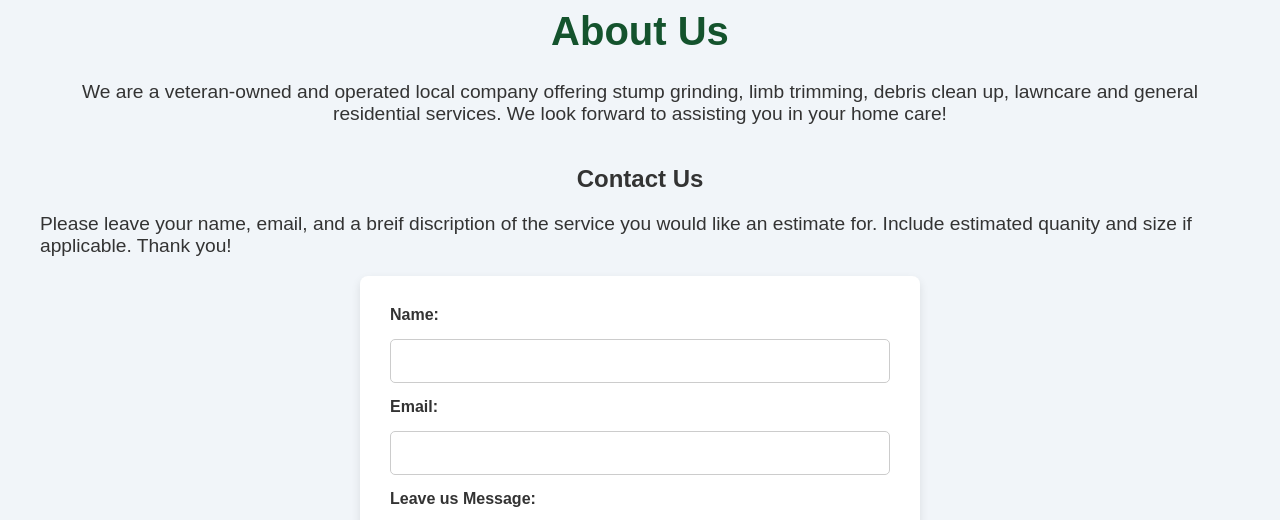
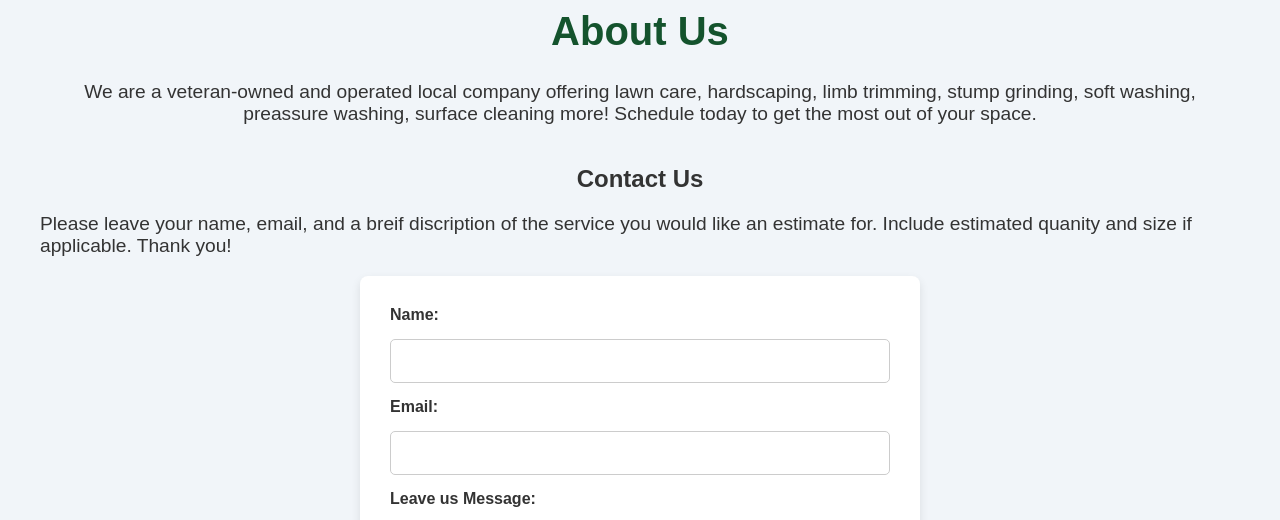
Before and after one commit to claeverett/claeverett.github.io, a plain HTML site: page index.html in a window 1280 px wide. Shown: the part 212-732 px from the top of the page. Drawn offline with Linux system fonts and the light colour scheme.

Commit message:
Update index.html
Changed the title
updated the message

```diff
--- a/index.html
+++ b/index.html
@@ -3,14 +3,14 @@
 <head>
   <meta charset="UTF-8">
   <meta name="viewport" content="width=device-width, initial-scale=1.0">
-  <title> Stubborn Stump Grinding Co.</title>
+  <title> Valor Outdoor Care</title>
   <link rel="stylesheet" href="style.css">
 </head>
 <body>
   <header>
      <img src="logo.png" alt="Valor Outdoor Care logo" style="max-width: 200px; height: auto;">
     <h1>About Us</h1>
-    <p> We are a veteran-owned and operated local company offering stump grinding, limb trimming, debris clean up, lawncare and general residential services. We look forward to assisting you in your home care!</p>
+    <p> We are a veteran-owned and operated local company offering lawn care, hardscaping, limb trimming, stump grinding, soft washing, preassure washing, surface cleaning more! Schedule today to get the most out of your space.</p>
   </header>
 
   <main>
```
